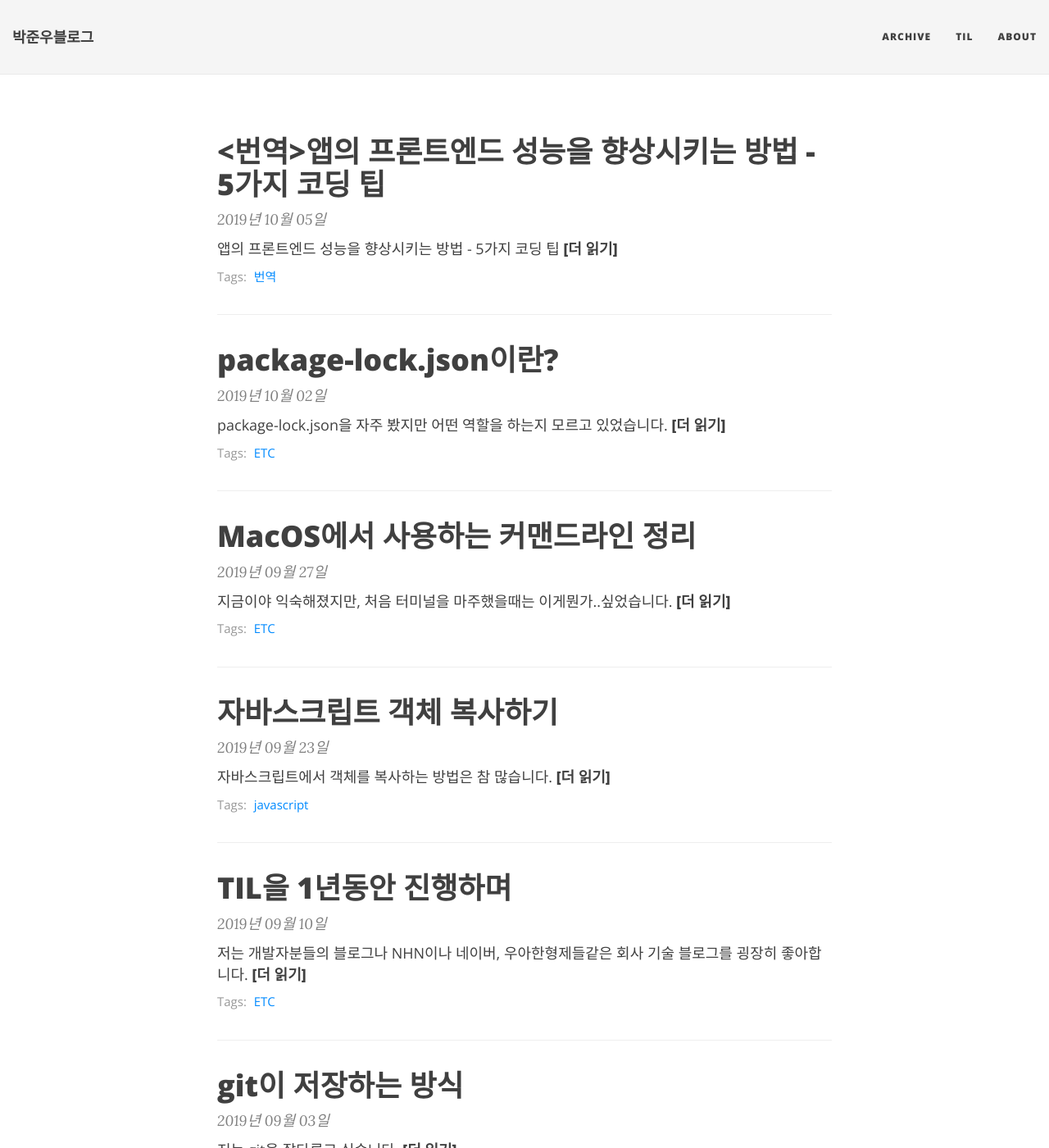
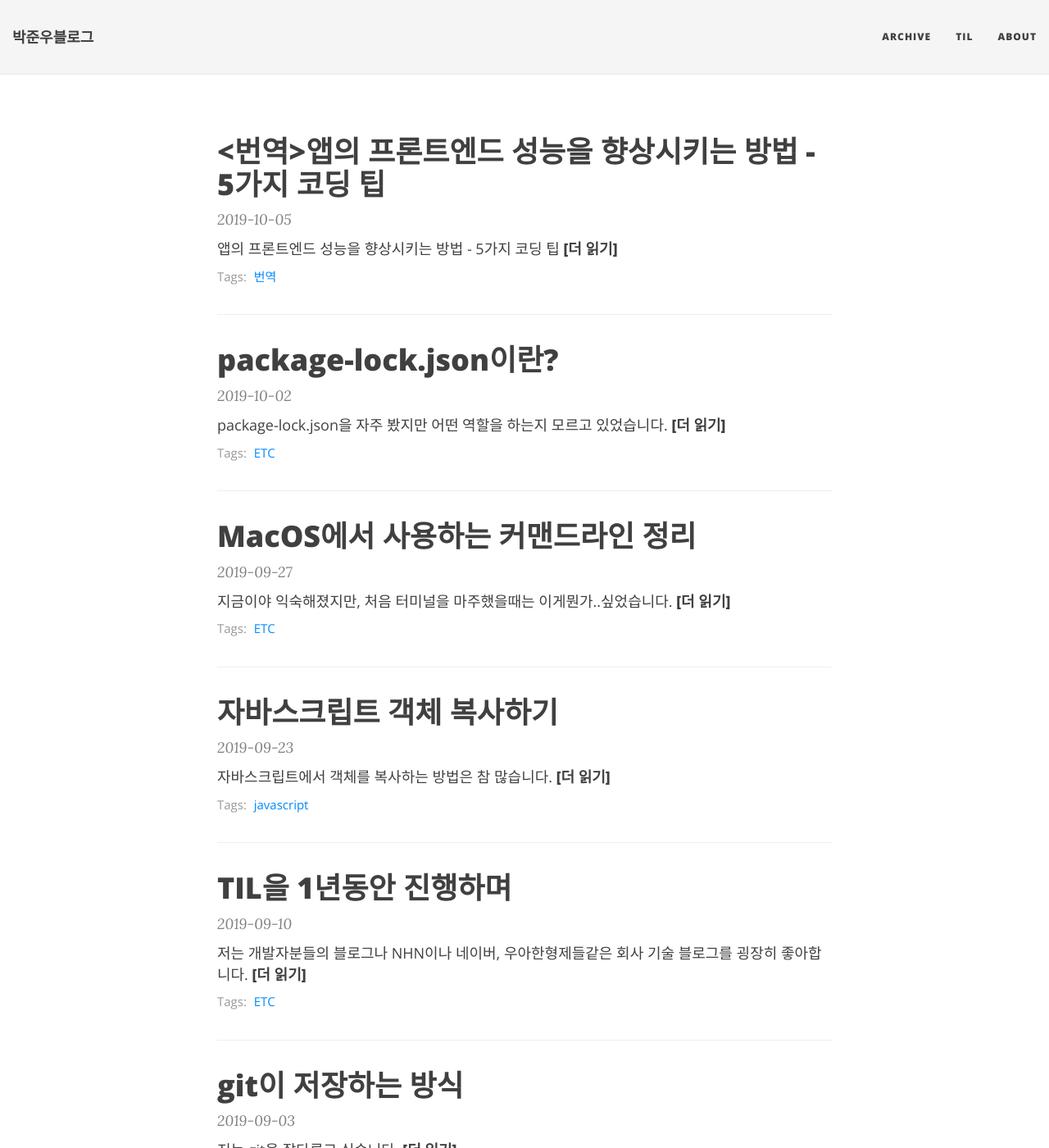
Before and after one commit to JUNWOO45/junwoo45.github.io.archived, a Jekyll site: the page built from index.html, in a window 1280 px wide and 1400 px high. Shown: the whole window at 82% size. Built offline with Jekyll 4.4.1, drawn with Linux system fonts in a browser that asks for light colours; nearby versions of some CDN libraries; the list of posts is cut into pages by our own code; some of the changed text lies outside the part shown.

Commit message:
index페이지 포맷 수정

```diff
--- a/index.html
+++ b/index.html
@@ -20,7 +20,7 @@ layout: page
     </a>
 
     <p class="post-meta">
-      {{ post.date | date: "%Y년&nbsp;%m월&nbsp;%d일" }}
+      {{ post.date | date: "%Y-%m-%d" }}
     </p>
 
     <div class="post-entry-container">
```
